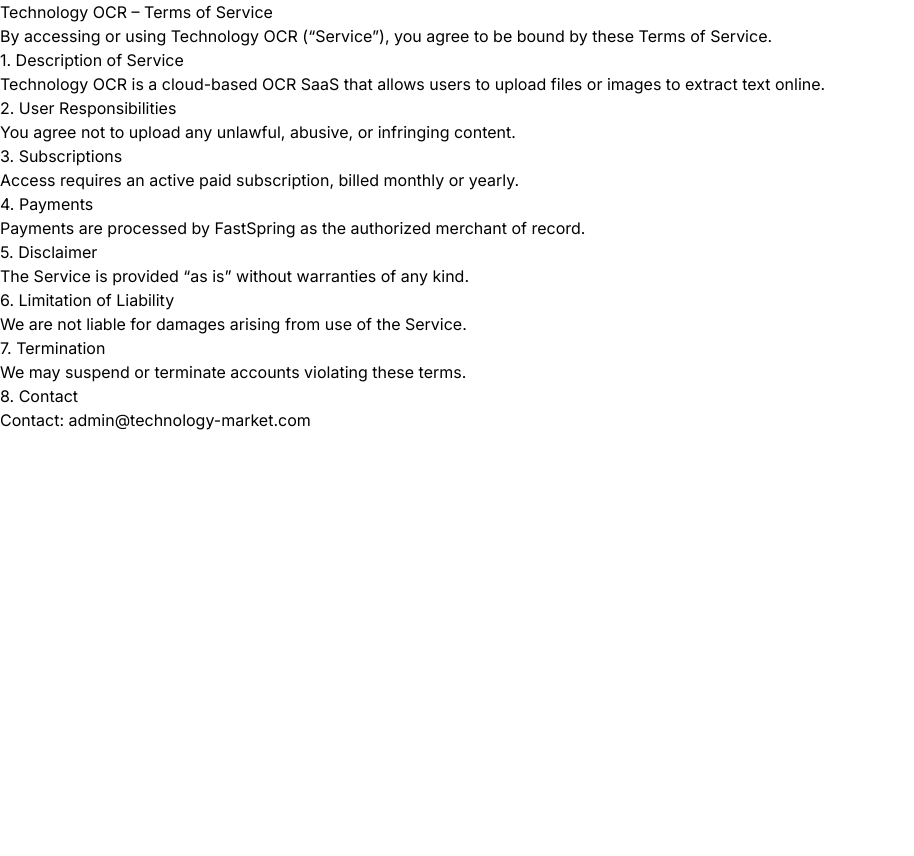
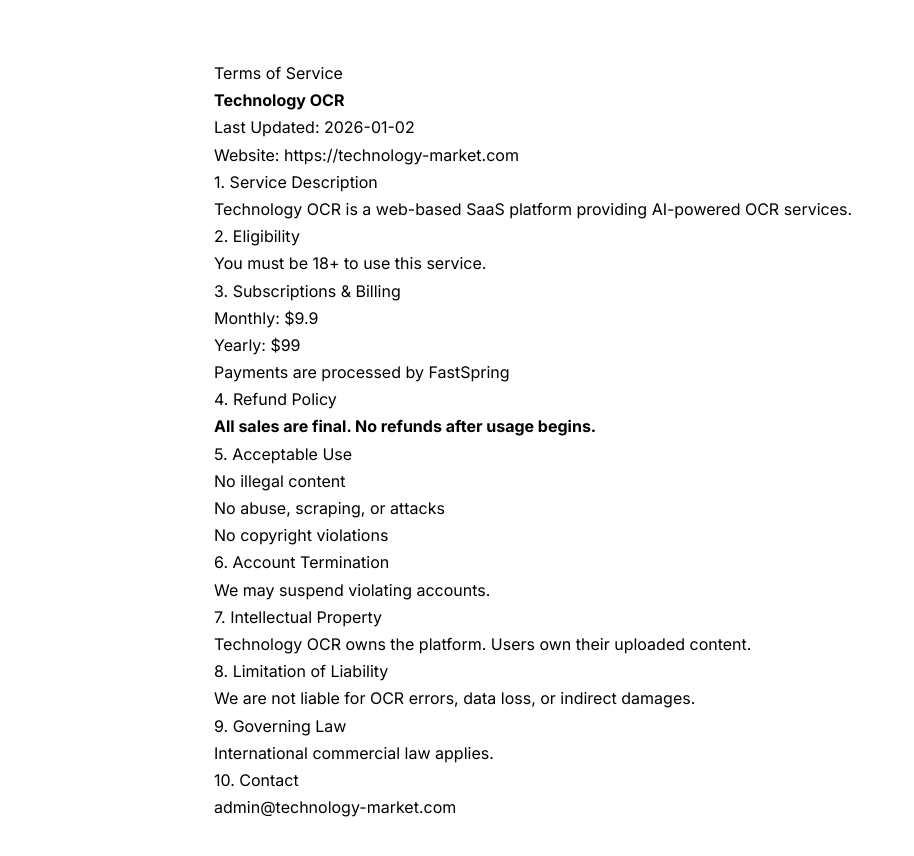
Before and after one commit to LiamSmith8866/SaasApp, a React (Vite) app: page /terms in a window 1280 px wide. Shown: the top 856 px of the page, without its empty margins (0-914 px from the left). Before the commit the page ends 800 px from the top, so only its background shows below. Built offline with nearby package versions, Linux system fonts and the light colour scheme; no server answers.

Commit message:
Update legal pages content

```diff
--- a/src/pages/Privacy.jsx
+++ b/src/pages/Privacy.jsx
@@ -1,30 +1,66 @@
 import React from "react";
 export default function Privacy() {
   return (
-      <div className="legal-page">
-        <h1>Technology OCR – Privacy Policy</h1>
+    <div style={{ maxWidth: 900, margin: "0 auto", padding: "60px 24px", lineHeight: 1.7 }}>
+      <h1>Privacy Policy</h1>
+      <p><b>Technology OCR</b></p>
+      <p>Last Updated: 2026-01-02</p>
+      <p>Website: https://technology-market.com</p>
+
+      <p>
+        Technology OCR (“we”, “our”, “us”) provides a cloud-based AI OCR SaaS platform
+        serving users globally. We are committed to protecting your privacy and complying
+        with GDPR and applicable regulations.
+      </p>
 
       <h2>1. Information We Collect</h2>
       <ul>
         <li>Email address</li>
-          <li>Uploaded files for OCR processing</li>
-          <li>Basic usage data</li>
+        <li>Name (optional)</li>
+        <li>Uploaded images/documents for OCR</li>
+        <li>Extracted text results</li>
+        <li>IP address, device, browser and usage logs</li>
       </ul>
 
-        <h2>2. How We Use Information</h2>
-        <p>Your information is used solely to provide OCR services and manage subscriptions.</p>
+      <h2>2. How We Use Data</h2>
+      <ul>
+        <li>Provide OCR services</li>
+        <li>Improve performance</li>
+        <li>Manage subscriptions</li>
+        <li>Ensure system security</li>
+        <li>Legal compliance</li>
+      </ul>
 
-        <h2>3. File Privacy</h2>
-        <p>Uploaded files are used only for OCR processing and are not shared.</p>
+      <h2>3. Legal Basis (GDPR)</h2>
+      <ul>
+        <li>Contract performance</li>
+        <li>Legitimate interests</li>
+        <li>User consent</li>
+        <li>Legal obligations</li>
+      </ul>
 
-        <h2>4. Payments</h2>
-        <p>Payments are handled by FastSpring. We do not store card data.</p>
+      <h2>4. Data Retention</h2>
+      <p>Uploaded files are deleted within 24 hours after processing.</p>
 
-        <h2>5. Cookies</h2>
-        <p>We may use cookies to improve experience.</p>
+      <h2>5. Payment Processing</h2>
+      <p>
+        Payments are handled by FastSpring (Merchant of Record). We do not store card data.
+      </p>
 
-        <h2>6. Data Requests</h2>
-        <p>Contact admin@technology-market.com to request data deletion.</p>
+      <h2>6. Your Rights</h2>
+      <p>
+        You may access, correct, delete your data or withdraw consent.
+        Contact: admin@technology-market.com
+      </p>
+
+      <h2>7. International Transfers</h2>
+      <p>Data may be processed globally under GDPR safeguards.</p>
+
+      <h2>8. Security</h2>
+      <p>We apply encryption and access control protections.</p>
+
+      <h2>9. Updates</h2>
+      <p>Continued use means acceptance of updates.</p>
     </div>
   );
 }
--- a/src/pages/Terms.jsx
+++ b/src/pages/Terms.jsx
@@ -1,34 +1,55 @@
 import React from "react";
 export default function Terms() {
-    return (
-      <div className="legal-page">
-        <h1>Technology OCR – Terms of Service</h1>
+  return (
+    <div style={{ maxWidth: 900, margin: "0 auto", padding: "60px 24px", lineHeight: 1.7 }}>
+      <h1>Terms of Service</h1>
+      <p><b>Technology OCR</b></p>
+      <p>Last Updated: 2026-01-02</p>
+      <p>Website: https://technology-market.com</p>
 
-        <p>By accessing or using Technology OCR (“Service”), you agree to be bound by these Terms of Service.</p>
+      <h2>1. Service Description</h2>
+      <p>
+        Technology OCR is a web-based SaaS platform providing AI-powered OCR services.
+      </p>
 
-        <h2>1. Description of Service</h2>
-        <p>Technology OCR is a cloud-based OCR SaaS that allows users to upload files or images to extract text online.</p>
+      <h2>2. Eligibility</h2>
+      <p>You must be 18+ to use this service.</p>
 
-        <h2>2. User Responsibilities</h2>
-        <p>You agree not to upload any unlawful, abusive, or infringing content.</p>
+      <h2>3. Subscriptions & Billing</h2>
+      <ul>
+        <li>Monthly: $9.9</li>
+        <li>Yearly: $99</li>
+        <li>Payments are processed by FastSpring</li>
+      </ul>
 
-        <h2>3. Subscriptions</h2>
-        <p>Access requires an active paid subscription, billed monthly or yearly.</p>
+      <h2>4. Refund Policy</h2>
+      <p><b>All sales are final. No refunds after usage begins.</b></p>
 
-        <h2>4. Payments</h2>
-        <p>Payments are processed by FastSpring as the authorized merchant of record.</p>
+      <h2>5. Acceptable Use</h2>
+      <ul>
+        <li>No illegal content</li>
+        <li>No abuse, scraping, or attacks</li>
+        <li>No copyright violations</li>
+      </ul>
 
-        <h2>5. Disclaimer</h2>
-        <p>The Service is provided “as is” without warranties of any kind.</p>
+      <h2>6. Account Termination</h2>
+      <p>We may suspend violating accounts.</p>
 
-        <h2>6. Limitation of Liability</h2>
-        <p>We are not liable for damages arising from use of the Service.</p>
+      <h2>7. Intellectual Property</h2>
+      <p>
+        Technology OCR owns the platform. Users own their uploaded content.
+      </p>
 
-        <h2>7. Termination</h2>
-        <p>We may suspend or terminate accounts violating these terms.</p>
+      <h2>8. Limitation of Liability</h2>
+      <p>
+        We are not liable for OCR errors, data loss, or indirect damages.
+      </p>
 
-        <h2>8. Contact</h2>
-        <p>Contact: admin@technology-market.com</p>
-      </div>
-    );
-  }
+      <h2>9. Governing Law</h2>
+      <p>International commercial law applies.</p>
+
+      <h2>10. Contact</h2>
+      <p>admin@technology-market.com</p>
+    </div>
+  );
+}
```
Lines whose indentation alone changed are shown as unchanged.
